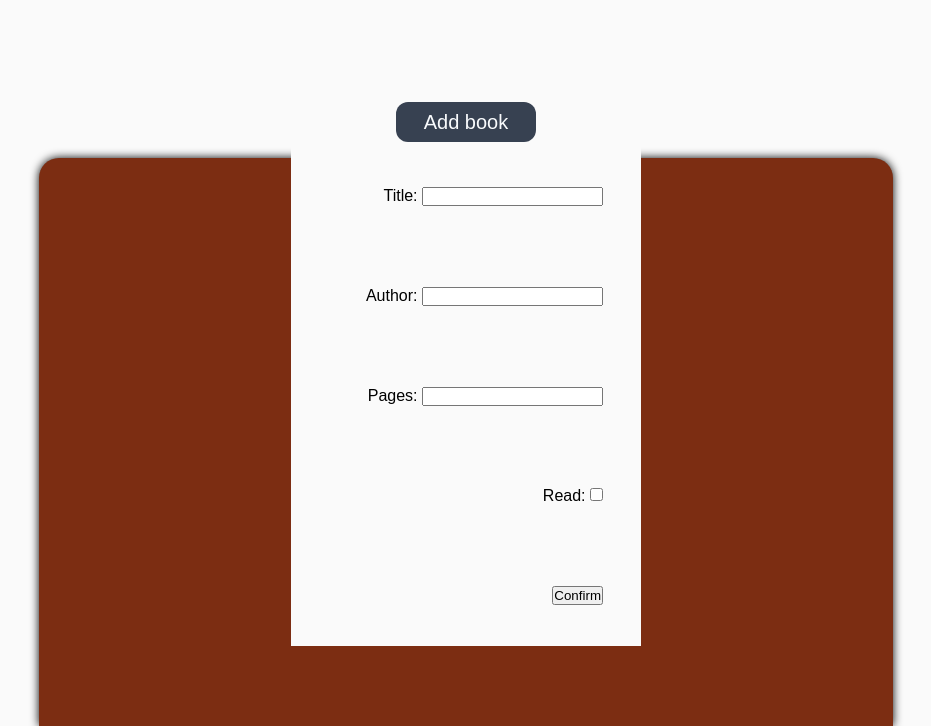
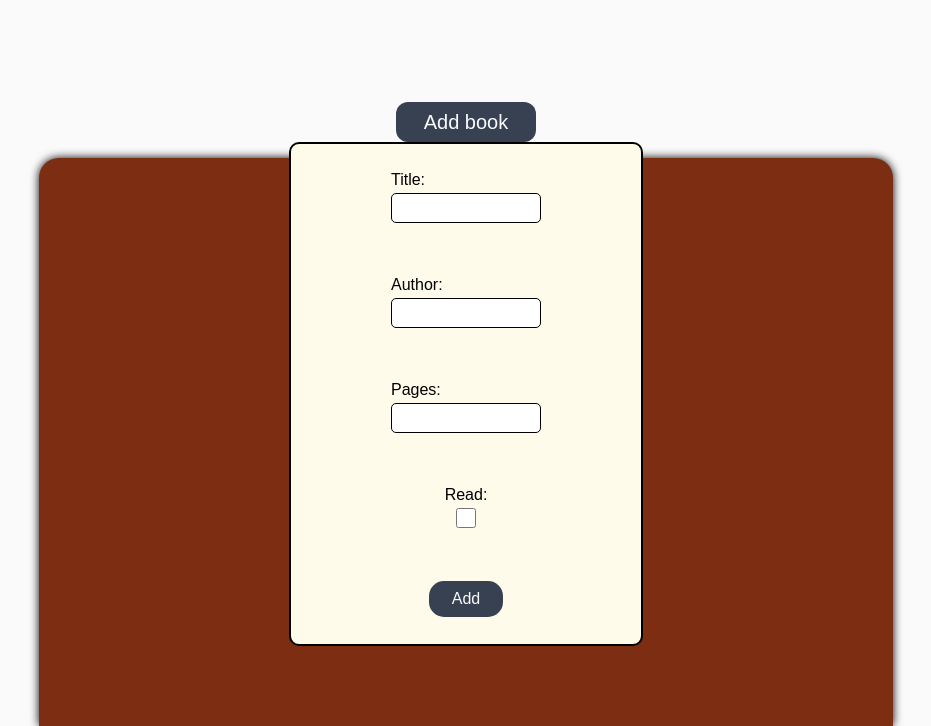
Before and after one commit to Vikek/library, a plain HTML site: page index.html in a window 1280 px wide. Both pictures are taken after a click on the button "Add book". Shown: the part 74-800 px from the top of the page, without its empty margins (174-1105 px from the left). Drawn offline with Linux system fonts and the light colour scheme.

Commit message:
form styling

```diff
--- a/index.html
+++ b/index.html
@@ -23,14 +23,14 @@
                     </div>
                     <div class="row">
                         <label for="pages">Pages:</label>
-                        <input type="text" id="pages" name="pages">
+                        <input type="number" id="pages" name="pages">
                     </div>
                     <div class="row">
                         <label for="read">Read:</label>
                         <input type="checkbox" id="read" name="read">
                     </div>
                     <div class="row">
-                        <input type="submit" value="Confirm">
+                        <input type="submit" value="Add">
                     </div>
                 </form>
             </div>
--- a/scripts.js
+++ b/scripts.js
@@ -49,8 +49,7 @@ function displayBook(book) {
     const read = document.createElement("div");
     read.textContent = `Mark as read`;
     read.classList.add("read");
-
-    const toggleReadSwitch = createToggleReadSwitch();
+    const toggleReadSwitch = createToggleReadSwitch(book.read);
     read.appendChild(toggleReadSwitch);
 
     const removeBtn = createRemoveBookButton();
@@ -91,12 +90,13 @@ function createRemoveBookButton() {
     return removeBtn;
 }
 
-function createToggleReadSwitch() {
+function createToggleReadSwitch(read) {
     let toggleSwitch = document.createElement("label");
     toggleSwitch.classList.add("switch");
 
     let input = document.createElement("input");
     input.type = "checkbox";
+    input.checked = read;
 
     let slider = document.createElement("span");
     slider.classList.add("slider");
--- a/styles.css
+++ b/styles.css
@@ -11,6 +11,7 @@
     --button-color-lighter: #5a6a83;
     --light-text-color: #f8fafc;
     --close-button-color: #991b1b;
+    --checkbox-button-color: #16a34a;
 }
 
 html, body {
@@ -58,12 +59,15 @@ svg {
     display: none;
     width: 350px;
     height: 500px;
-    background-color: var(--main-bg-color);
+    border: 2px solid black;
+    border-radius: 10px;
+    background-color: var(--book-bg-color);
 }
 
 .header .popup-form.active {
     display: block;
     position: absolute;
+    z-index: 1;
     bottom: 80px;
 }
 
@@ -73,9 +77,47 @@ svg {
 }
 
 .header .popup-form .form-book-info .row {
-    justify-self: end;
+    display: grid;
+    justify-self: center;
     align-self: center;
-    margin-right: 38px;
+}
+
+.header .popup-form .form-book-info input[type=text], .form-book-info input[type=number] {
+    height: 30px;
+    width: 150px;
+    padding: 8px 6px;
+    margin-top: 4px;
+    font-size: 16px;
+    border: 1px solid black;
+    border-radius: 5px;
+    box-sizing: border-box;
+}
+
+.header .popup-form .form-book-info input[type=text]:focus, .form-book-info input[type=number]:focus {
+    outline: var(--button-color) solid 1px;
+    background-color: #f1f5f9;
+}
+
+.header .popup-form .form-book-info input[type=checkbox] {
+    width: 20px;
+    height: 20px;
+    margin-top: 4px;
+    accent-color: var(--checkbox-button-color);
+    justify-self: center;
+}
+
+.header .popup-form .form-book-info input[type=submit] {
+    height: 36px;
+    width: 74px;
+    font-size: 16px;
+    border-style: none;
+    border-radius: 15px;
+    background-color: var(--button-color);
+    color: var(--light-text-color);
+}
+
+.header .popup-form .form-book-info input[type=submit]:hover {
+    background-color: var(--button-color-lighter);
 }
 
 .library-container {
@@ -169,7 +211,7 @@ svg {
 }
 
 .library-container .switch input:checked + .slider {
-    background-color: #16a34a;
+    background-color: var(--checkbox-button-color);
 }
 
 .library-container .switch input:checked + .slider:before {
```
